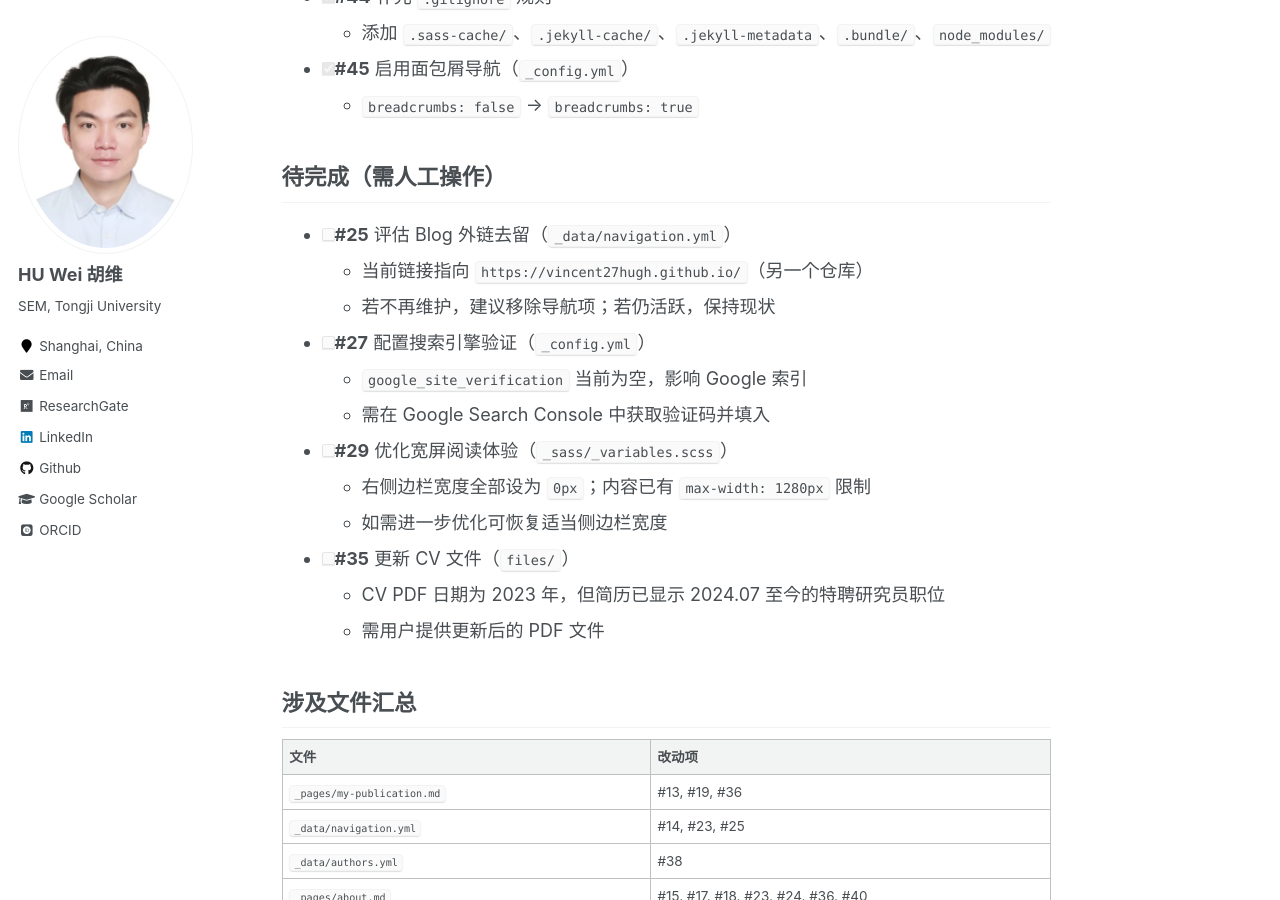
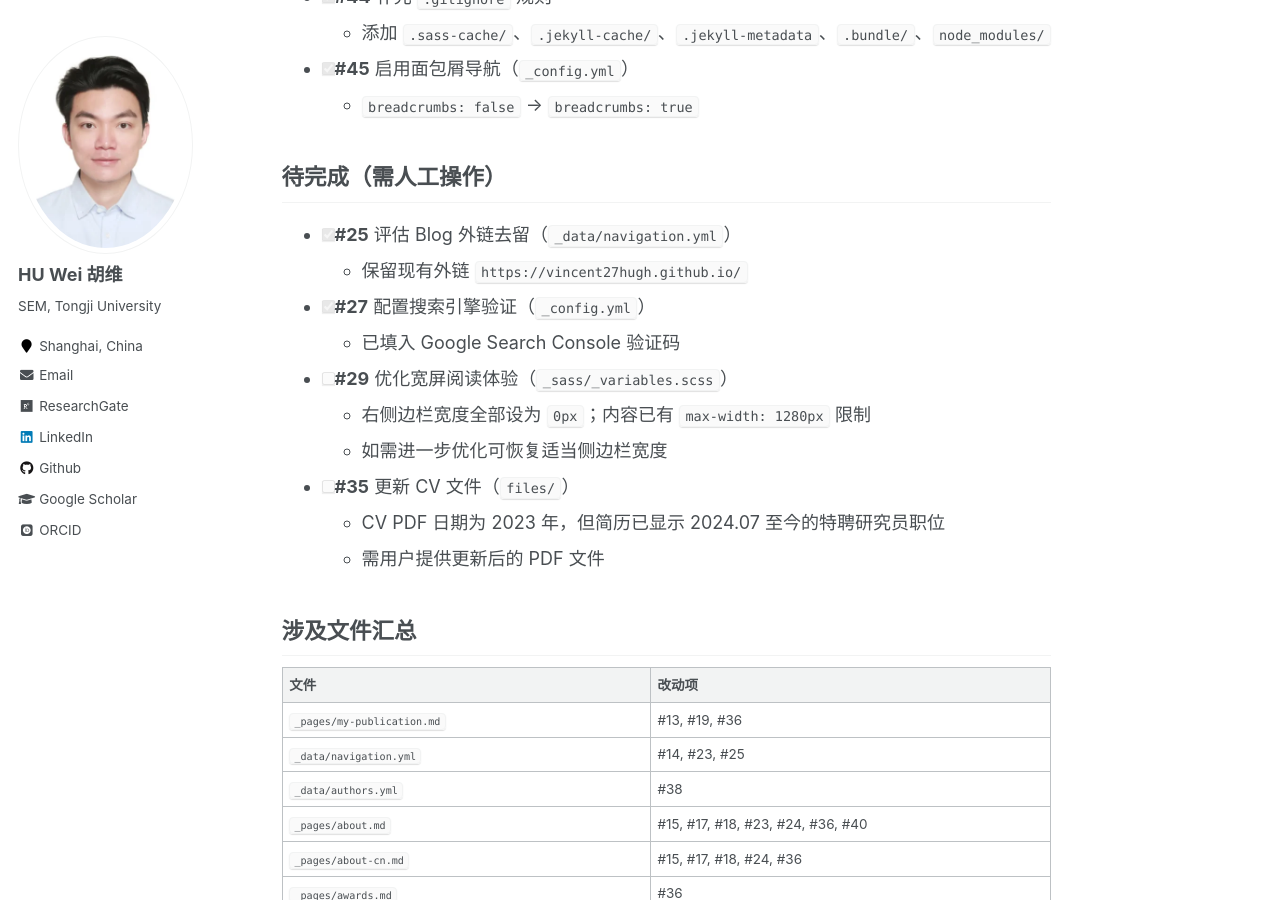
Before and after one commit to huwei-vincent/huwei-vincent.github.io, a Jekyll site: the page built from TODO.md, in a window 1280 px wide and 900 px high, scrolled down 2403 px. Built offline with Jekyll 4.4.1, drawn with Linux system fonts in a browser that asks for light colours; some web fonts are replaced; our own code applies the rules of GitHub Pages for plain Markdown files.

Commit message:
Update SEO configuration and task list: added Google site verification code in _config.yml and marked completion of tasks related to external link evaluation and search engine verification in TODO.md.

```diff
--- a/TODO.md
+++ b/TODO.md
@@ -62,13 +62,11 @@
 
 ## 待完成（需人工操作）
 
-- [ ] **#25** 评估 Blog 外链去留（`_data/navigation.yml`）
-  - 当前链接指向 `https://vincent27hugh.github.io/`（另一个仓库）
-  - 若不再维护，建议移除导航项；若仍活跃，保持现状
+- [x] **#25** 评估 Blog 外链去留（`_data/navigation.yml`）
+  - 保留现有外链 `https://vincent27hugh.github.io/`
 
-- [ ] **#27** 配置搜索引擎验证（`_config.yml`）
-  - `google_site_verification` 当前为空，影响 Google 索引
-  - 需在 Google Search Console 中获取验证码并填入
+- [x] **#27** 配置搜索引擎验证（`_config.yml`）
+  - 已填入 Google Search Console 验证码
 
 - [ ] **#29** 优化宽屏阅读体验（`_sass/_variables.scss`）
   - 右侧边栏宽度全部设为 `0px`；内容已有 `max-width: 1280px` 限制
--- a/_config.yml
+++ b/_config.yml
@@ -50,7 +50,7 @@ atom_feed:
   path                   : # blank (default) uses feed.xml
 
 # SEO Related
-google_site_verification :
+google_site_verification : "9m19cS102nCKfl-dlxfa8G5A73r-BuuWrWT7qYyW2FE"
 bing_site_verification   :
 alexa_site_verification  :
 yandex_site_verification :
```
